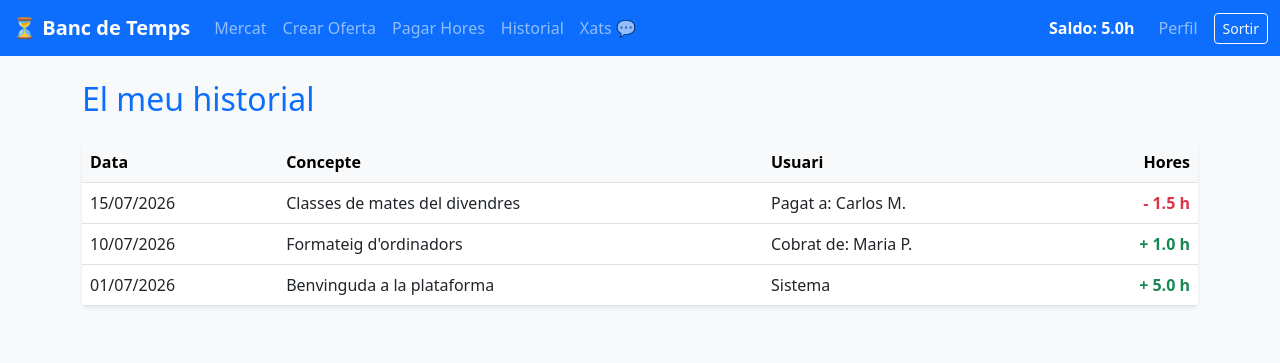
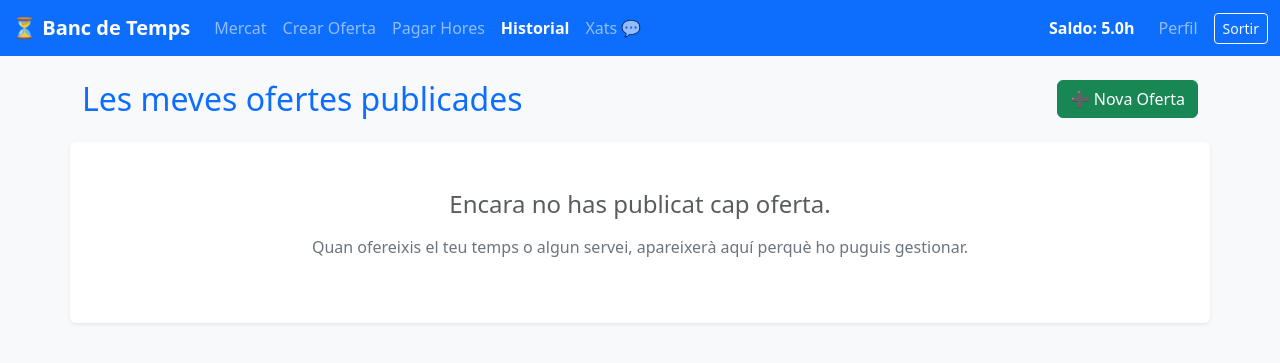
Before and after one commit to arnaufito/banc_de_temps, a Flask app: page /historial in a window 1280 px wide. Shown: the top 363 px of the page. Run offline with Flask 3, Linux system fonts and the light colour scheme; the visitor is signed in with stand-in values (Sample User, id 1); data that the repository does not hold is empty.

Commit message:
nova ruta de hisotiral y nou html de historial

```diff
--- a/app.py
+++ b/app.py
@@ -315,9 +315,52 @@ def eliminar_xat(id_oferta):
 def transferencia():
     return render_template("transferencia.html")
 
+# 1. Mostrar l'historial amb les meves ofertes
 @app.route("/historial")
 def historial():
-    return render_template("historial.html")
+    if 'id_usuari' not in session:
+        return redirect(url_for('login'))
+
+    user_id = session['id_usuari']
+    conn = sqlite3.connect("banc_temps.db")
+    cursor = conn.cursor()
+
+    # Busquem només les ofertes creades per l'usuari actual
+    # (Suposant que a la teva taula "ofertes" tens una columna "id_usuari" o "id_creador".
+    # Si la teva columna es diu diferent, només has de canviar "id_usuari = ?" pel teu nom).
+    cursor.execute("SELECT id, titol, descripcio FROM ofertes WHERE id_usuari = ?", (user_id,))
+    les_meves_ofertes = cursor.fetchall()
+
+    # Obtenim el saldo per a la barra de navegació
+    try:
+        cursor.execute("SELECT saldo FROM usuaris WHERE id = ?", (user_id,))
+        resultat = cursor.fetchone()
+        saldo_usuari = resultat[0] if resultat and resultat[0] is not None else 5.0
+    except sqlite3.OperationalError:
+        saldo_usuari = 5.0
+
+    conn.close()
+
+    return render_template("historial.html", ofertes=les_meves_ofertes, saldo=saldo_usuari)
+
+# 2. La ruta per eliminar una oferta pròpia (Botó paperera)
+@app.route("/eliminar_oferta/<int:id_oferta>")
+def eliminar_oferta(id_oferta):
+    if 'id_usuari' not in session:
+        return redirect(url_for('login'))
+
+    conn = sqlite3.connect("banc_temps.db")
+    cursor = conn.cursor()
+
+    # Esborrem l'oferta
+    cursor.execute("DELETE FROM ofertes WHERE id = ?", (id_oferta,))
+    # Esborrem també els missatges d'aquella oferta perquè no quedin penjats a la BD
+    cursor.execute("DELETE FROM missatges WHERE id_oferta = ?", (id_oferta,))
+
+    conn.commit()
+    conn.close()
+
+    return redirect(url_for('historial'))
 @app.route("/oferta/<int:id_oferta>")
 def detall_oferta(id_oferta):
     conn = sqlite3.connect("banc_temps.db")
--- a/templates/historial.html
+++ b/templates/historial.html
@@ -3,72 +3,68 @@
 <head>
     <meta charset="UTF-8">
     <meta name="viewport" content="width=device-width, initial-scale=1.0">
-    <title>Historial - Banc de Temps</title>
+    <title>El Meu Historial - Banc de Temps</title>
     <link href="https://cdn.jsdelivr.net/npm/bootstrap@5.3.0/dist/css/bootstrap.min.css" rel="stylesheet">
 </head>
 <body class="bg-light">
 
-    <!-- Barra de navegació unificada i directa -->
+    <!-- Barra de navegació unificada -->
     <nav class="navbar navbar-expand navbar-dark bg-primary mb-4">
         <div class="container-fluid">
             <a class="navbar-brand fw-bold" href="/mercat">⏳ Banc de Temps</a>
 
-        <!-- Enllaços principals sempre visibles -->
             <ul class="navbar-nav me-auto">
                 <li class="nav-item"><a class="nav-link" href="/mercat">Mercat</a></li>
                 <li class="nav-item"><a class="nav-link" href="/crear_oferta">Crear Oferta</a></li>
                 <li class="nav-item"><a class="nav-link" href="/transferencia">Pagar Hores</a></li>
-            <li class="nav-item"><a class="nav-link" href="/historial">Historial</a></li>
+                <!-- Historial marcat com a actiu -->
+                <li class="nav-item"><a class="nav-link active fw-bold" href="/historial">Historial</a></li>
                 <li class="nav-item"><a class="nav-link" href="/xat">Xats 💬</a></li>
             </ul>
 
-        <!-- Opcions de l'usuari a la dreta -->
             <ul class="navbar-nav align-items-center">
-            <li class="nav-item me-3"><span class="text-white fw-bold">Saldo: 5.0h</span></li>
+                <li class="nav-item me-3">
+                    <span class="navbar-text text-white fw-bold">Saldo: {{ saldo }}h</span>
+                </li>
                 <li class="nav-item"><a class="nav-link" href="/perfil">Perfil</a></li>
                 <li class="nav-item"><a class="btn btn-outline-light btn-sm ms-2" href="/logout">Sortir</a></li>
             </ul>
         </div>
     </nav>
 
-    <div class="container mt-4">
-        <h2 class="text-primary mb-4">El meu historial</h2>
+    <div class="container">
+        <div class="d-flex justify-content-between align-items-center mb-4">
+            <h2 class="text-primary m-0">Les meves ofertes publicades</h2>
+            <a href="/crear_oferta" class="btn btn-success">➕ Nova Oferta</a>
+        </div>
 
-        <div class="card shadow-sm border-0">
-            <div class="card-body p-0">
-                <table class="table table-hover mb-0">
-                    <thead class="table-light">
-                        <tr>
-                            <th>Data</th>
-                            <th>Concepte</th>
-                            <th>Usuari</th>
-                            <th class="text-end">Hores</th>
-                        </tr>
-                    </thead>
-                    <tbody>
-                        <tr>
-                            <td>15/07/2026</td>
-                            <td>Classes de mates del divendres</td>
-                            <td>Pagat a: Carlos M.</td>
-                            <td class="text-end text-danger fw-bold">- 1.5 h</td>
-                        </tr>
-                        <tr>
-                            <td>10/07/2026</td>
-                            <td>Formateig d'ordinadors</td>
-                            <td>Cobrat de: Maria P.</td>
-                            <td class="text-end text-success fw-bold">+ 1.0 h</td>
-                        </tr>
-                        <tr>
-                            <td>01/07/2026</td>
-                            <td>Benvinguda a la plataforma</td>
-                            <td>Sistema</td>
-                            <td class="text-end text-success fw-bold">+ 5.0 h</td>
-                        </tr>
-                    </tbody>
-                </table>
+        <div class="row">
+            <!-- Inici del bucle Jinja per mostrar les ofertes reals de la BD -->
+            {% for oferta in ofertes %}
+                <div class="col-md-4 mb-4">
+                    <div class="card shadow-sm h-100 border-0">
+                        <div class="card-body">
+                            <h5 class="card-title fw-bold text-dark">{{ oferta[1] }}</h5>
+                            <p class="card-text text-muted">{{ oferta[2] }}</p>
+                        </div>
+                        <div class="card-footer bg-white border-top d-flex justify-content-between align-items-center">
+                            <span class="badge bg-info text-dark">Activa</span>
+                            <!-- Botó per eliminar -->
+                            <a href="/eliminar_oferta/{{ oferta[0] }}" class="btn btn-outline-danger btn-sm" onclick="return confirm('Estàs segur que vols eliminar aquesta oferta per complet?')">
+                                🗑️ Eliminar
+                            </a>
                         </div>
                     </div>
-
+                </div>
+            {% else %}
+                <!-- Si l'usuari no té ofertes -->
+                <div class="col-12 text-center py-5 bg-white shadow-sm rounded">
+                    <h4 class="text-muted mb-3">Encara no has publicat cap oferta.</h4>
+                    <p class="text-secondary">Quan ofereixis el teu temps o algun servei, apareixerà aquí perquè ho puguis gestionar.</p>
+                </div>
+            {% endfor %}
+            <!-- Final del bucle -->
+        </div>
     </div>
 
 </body>
```
Lines whose indentation alone changed are shown as unchanged.
